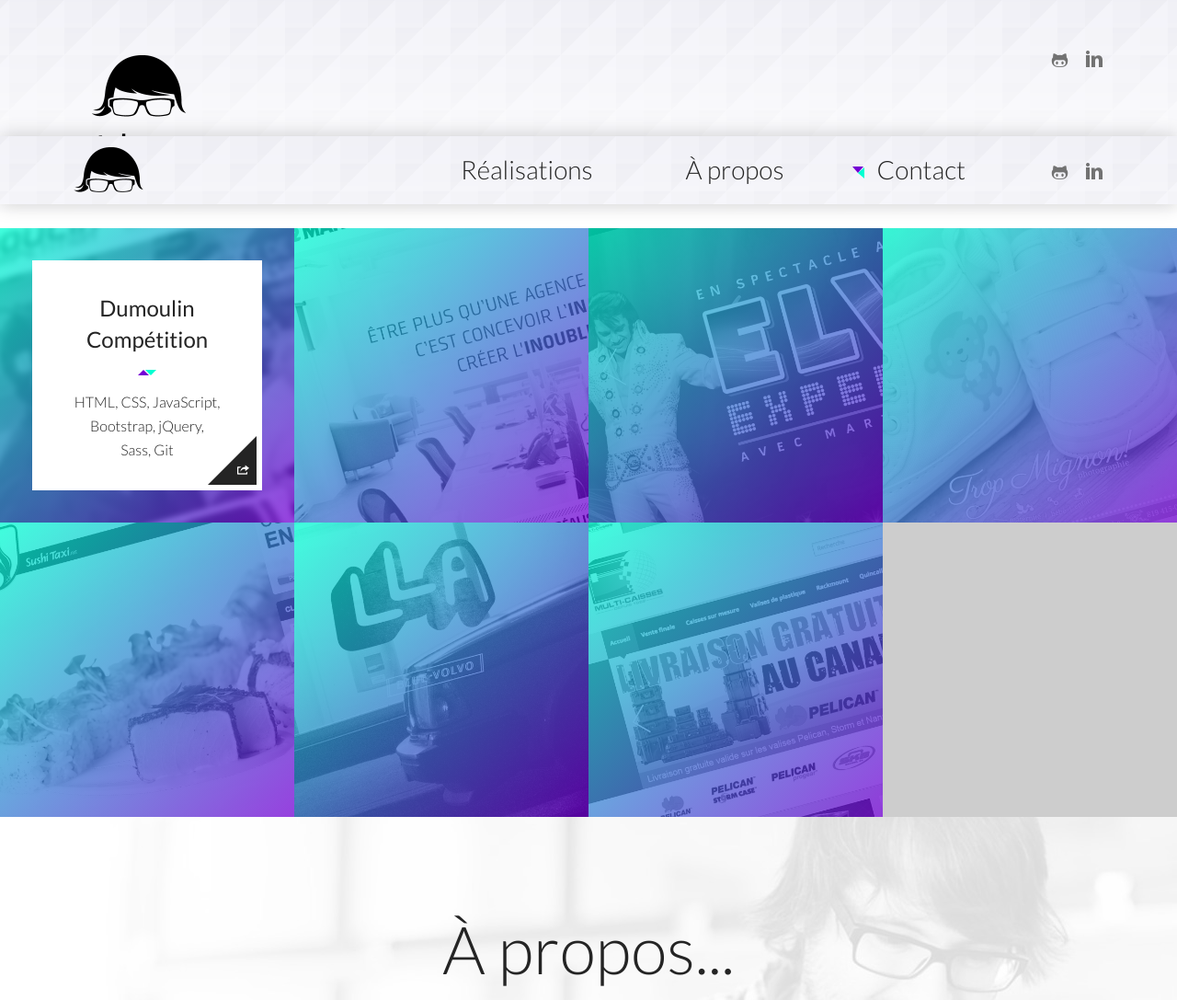
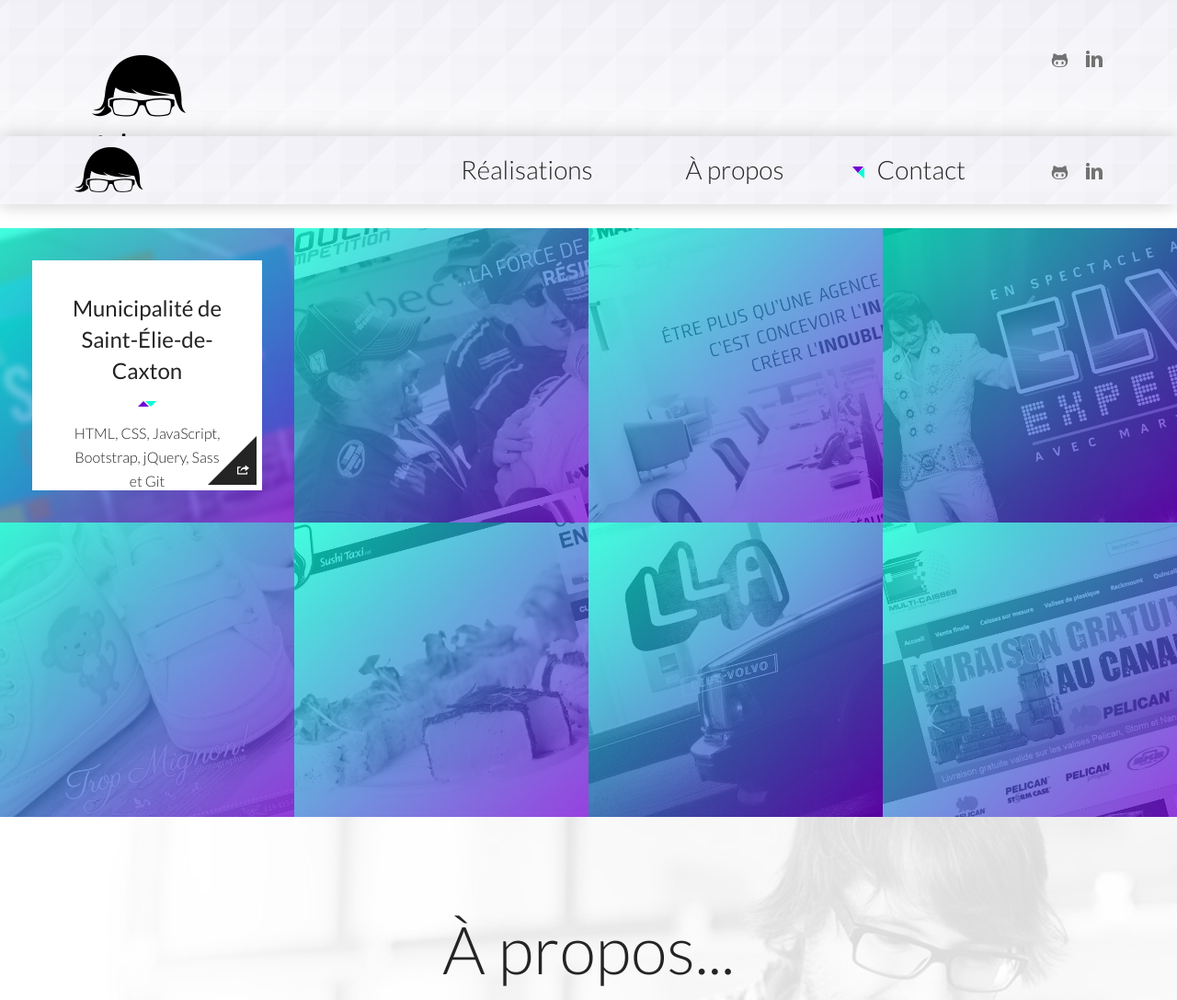
Before and after one commit to patchampoux/portfolio, a PHP site: page / in a window 1280 px wide, after a click on "Réalisations". Shown: the top 1087 px of the page at 92% size. Run offline with PHP 8.4, Linux system fonts and the light colour scheme; data that the repository does not hold is empty; some libraries are stand-ins or nearby versions; some web fonts are replaced.

Commit message:
Add a realisation.

```diff
--- a/web/index.php
+++ b/web/index.php
@@ -18,6 +18,28 @@ include '_header.php';
 			<div class="col-xs-12 col-sm-6 col-md-4 col-lg-3">
 				<article class="item">
 					<img src="images/spacer.gif" alt="" height="1" width="1">
+					<span class="img" style="background-image:url('images/portfolio/st-helie-de-caxton.jpg');"></span>
+					<span class="gradient"></span>
+					<div class="flipper">
+						<div class="front"></div>
+						<div class="description">
+							<div class="dt">
+								<div class="dtr">
+									<div class="dtc">
+										<h2 class="text-center">Municipalité de<br>
+											Saint-Élie-de-Caxton<span class="purple-triangle"></span><span class="turquoise-triangle"></span></h2>
+										<p class="text-center">HTML, CSS, JavaScript, Bootstrap, jQuery, Sass et&nbsp;Git</p>
+										<a href="http://www.st-elie-de-caxton.ca/" target="_blank"><i class="icon-export"></i></a>
+									</div>
+								</div>
+							</div>
+						</div>
+					</div>
+				</article>
+			</div>
+			<div class="col-xs-12 col-sm-6 col-md-4 col-lg-3">
+				<article class="item">
+					<img src="images/spacer.gif" alt="" height="1" width="1">
 					<span class="img" style="background-image:url('images/portfolio/dumoulin-competition.jpg');"></span>
 					<span class="gradient"></span>
 					<div class="flipper">
@@ -27,7 +49,7 @@ include '_header.php';
 								<div class="dtr">
 									<div class="dtc">
 										<h2 class="text-center">Dumoulin Compétition<span class="purple-triangle"></span><span class="turquoise-triangle"></span></h2>
-										<p class="text-center">HTML, CSS, JavaScript, Bootstrap, jQuery, Sass,&nbsp;Git</p>
+										<p class="text-center">HTML, CSS, JavaScript, Bootstrap, jQuery, Sass et&nbsp;Git</p>
 										<a href="http://www.dumoulincompetition.com/" target="_blank"><i class="icon-export"></i></a>
 									</div>
 								</div>
@@ -48,7 +70,7 @@ include '_header.php';
 								<div class="dtr">
 									<div class="dtc">
 										<h2 class="text-center">32 MARS<span class="purple-triangle"></span><span class="turquoise-triangle"></span></h2>
-										<p class="text-center">HTML, CSS, JavaScript,&nbsp;jQuery</p>
+										<p class="text-center">HTML, CSS, JavaScript et&nbsp;jQuery</p>
 										<a href="http://www.32mars.com/" target="_blank"><i class="icon-export"></i></a>
 									</div>
 								</div>
@@ -69,7 +91,7 @@ include '_header.php';
 								<div class="dtr">
 									<div class="dtc">
 										<h2 class="text-center">Elvis Experience<span class="purple-triangle"></span><span class="turquoise-triangle"></span></h2>
-										<p class="text-center">HTML, CSS, JavaScript, Bootstrap, jQuery, PHP,&nbsp;Wordpress</p>
+										<p class="text-center">HTML, CSS, JavaScript, Bootstrap, jQuery, PHP et&nbsp;Wordpress</p>
 										<a href="http://elvisexperience.com/" target="_blank"><i class="icon-export"></i></a>
 									</div>
 								</div>
@@ -90,7 +112,7 @@ include '_header.php';
 								<div class="dtr">
 									<div class="dtc">
 										<h2 class="text-center">Trop Mignon Photographie<span class="purple-triangle"></span><span class="turquoise-triangle"></span></h2>
-										<p class="text-center">HTML, CSS, JavaScript, jQuery,&nbsp;Sass</p>
+										<p class="text-center">HTML, CSS, JavaScript, jQuery et&nbsp;Sass</p>
 										<a href="http://tropmignonphotographie.com/" target="_blank"><i class="icon-export"></i></a>
 									</div>
 								</div>
@@ -111,7 +133,7 @@ include '_header.php';
 								<div class="dtr">
 									<div class="dtc">
 										<h2 class="text-center">Sushi Taxi<span class="purple-triangle"></span><span class="turquoise-triangle"></span></h2>
-										<p class="text-center">HTML, CSS, JavaScript, jQuery</p>
+										<p class="text-center">HTML, CSS, JavaScript et&nbsp;jQuery</p>
 										<a href="https://www.sushitaxi.net/" target="_blank"><i class="icon-export"></i></a>
 									</div>
 								</div>
@@ -132,7 +154,7 @@ include '_header.php';
 								<div class="dtr">
 									<div class="dtc">
 										<h2 class="text-center">Loud Lary Ajust<span class="purple-triangle"></span><span class="turquoise-triangle"></span></h2>
-										<p class="text-center">HTML, CSS</p>
+										<p class="text-center">HTML et&nbsp;CSS</p>
 										<a href="http://www.loudlaryajust.com/" target="_blank"><i class="icon-export"></i></a>
 									</div>
 								</div>
@@ -216,7 +238,7 @@ include '_header.php';
 		<h1 class="reverse text-center">Contact<span class="purple-triangle"></span><span class="turquoise-triangle"></span></h1>
 		<div class="row">
 			<div class="col-xs-12 col-md-10 col-lg-8 col-md-offset-1 col-lg-offset-2">
-				<p class="reverse text-center">Parlez-moi d'une histoire de contrat, d'un site Internet, comprenant beaucoup d'HTML sémantic, de CSS élégant, peut-être même de fonctionnalités PHP ou même de Wordpress. J'attends de vos&nbsp;nouvelles!</p>
+				<p class="reverse text-center">Parlez-moi d'une histoire de contrat, d'un site Internet, comprenant beaucoup d'HTML sémantique, de CSS élégant, peut-être même de fonctionnalités PHP ou même de Wordpress. J'attends de vos&nbsp;nouvelles!</p>
 			</div>
 		</div>
 		<form id="contact-form" action="/#contact-form" method="post">
```
Also changed, not shown: web/images/portfolio/st-helie-de-caxton.jpg (added).
